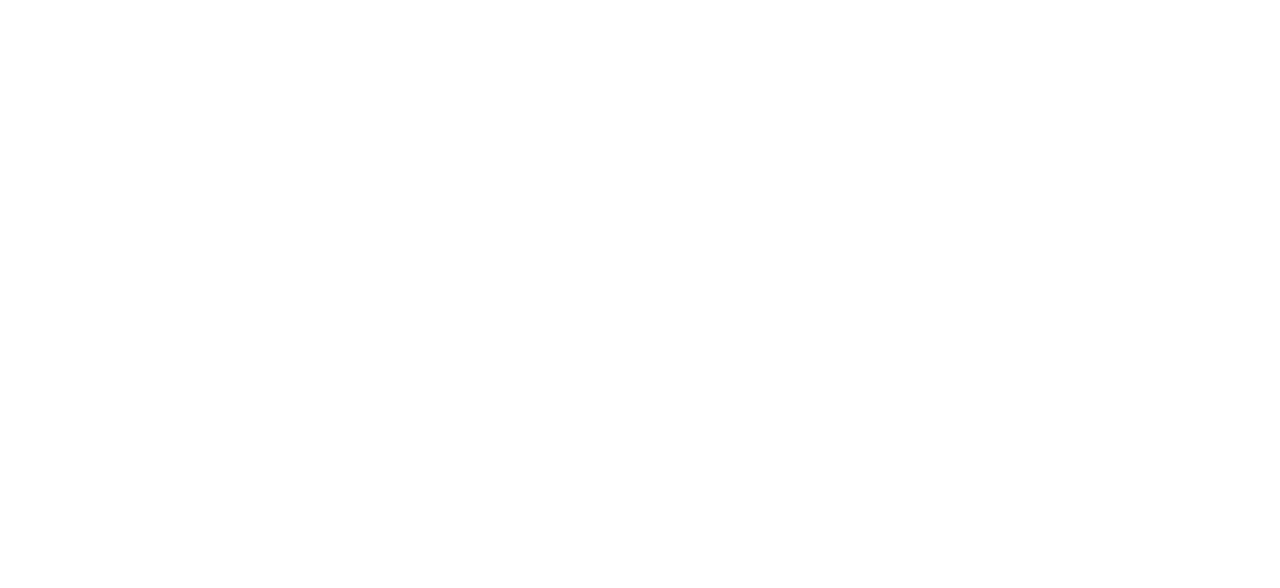
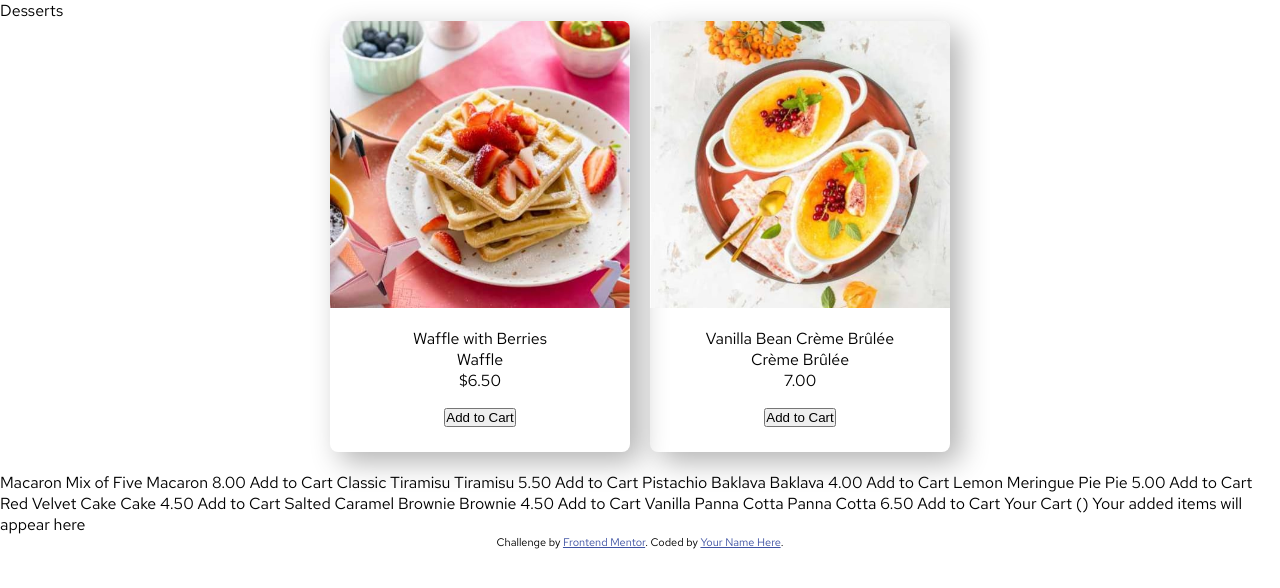
Before and after one commit to alefadonais5/product-list-with-cart-web, a website: page index.html in a window 1280 px wide. Drawn offline with Linux system fonts and the light colour scheme.

Commit message:
Atualização

```diff
--- /dev/null
+++ b/index.css
@@ -0,0 +1,46 @@
+* {
+    padding: 0px;
+    margin: 0px;
+    box-sizing: border-box;
+  }
+
+body{
+    font-family: "Red Hat Text", sans-serif;
+
+}
+
+.main-container {
+    display: flex;
+    flex-wrap: wrap; /* Permite que os itens quebrem linha caso o espaço acabe */
+    justify-content: center; /* Centraliza os itens no eixo horizontal */
+    gap: 20px; /* Espaçamento entre os itens */
+}
+
+.post-container {
+    width: 300px;
+    display: flex;
+    flex-direction: column;
+    padding-bottom: 25px;
+    gap: 15px;
+    border-radius: 8px;
+
+    -webkit-box-shadow: 10px 10px 29px 0px rgba(0, 0, 0, 0.3);
+    -moz-box-shadow: 10px 10px 29px 0px rgba(0, 0, 0, 0.3);
+    box-shadow: 10px 10px 29px 0px rgba(0, 0, 0, 0.3);
+
+  }
+
+.post-image img {
+    width: 100%;
+    height: auto;
+    object-fit: cover;
+    border-radius: 8px 8px 0px 0px;
+}
+
+.post-information {
+    text-align: center;
+}
+
+.post-bottom {
+    text-align: center;
+}
--- a/index.html
+++ b/index.html
@@ -5,10 +5,98 @@
   <meta name="viewport" content="width=device-width, initial-scale=1.0"> <!-- displays site properly based on user's device -->
 
   <link rel="icon" type="image/png" sizes="32x32" href="./assets/images/favicon-32x32.png">
+  <link rel="stylesheet" href="./index.css">
+  <link rel="preconnect" href="https://fonts.googleapis.com">
+  <link rel="preconnect" href="https://fonts.gstatic.com" crossorigin>
+  <link href="https://fonts.googleapis.com/css2?family=Red+Hat+Text:ital,wght@0,300..700;1,300..700&display=swap" rel="stylesheet">
 
   <title>Frontend Mentor | Product list with cart</title>
+
+    <!-- Feel free to remove these styles or customise in your own stylesheet 👍 -->
+    <style>
+      .attribution { font-size: 11px; text-align: center; }
+      .attribution a { color: hsl(228, 45%, 44%); }
+    </style>
 </head>
 <body>
+  Desserts
+  <main class="main-container">
+    <div class="post-container">
+
+      <div class="post-image">
+        <img title="Post image" src="assets/images/image-waffle-desktop.jpg" alt="Waffle with Berries">
+      </div>
+
+      <div class="post-information">
+        <p>Waffle with Berries</p>
+        <p>Waffle</p>
+        <p>$6.50</p>
+      </div>
+
+      <div class="post-bottom">
+        <button>Add to Cart</button>
+      </div>
+    </div>
+
+    <div class="post-container">
+      <div class="post-image">
+        <img title="Post image" src="assets/images/image-creme-brulee-desktop.jpg" alt="Vanilla Bean Crème Brûlée">
+      </div>
+
+      <div class="post-information">
+        <p>Vanilla Bean Crème Brûlée</p>
+        <p>Crème Brûlée</p>
+        <p>7.00</p>
+      </div>
+
+      <div class="post-bottom">
+        <button>Add to Cart</button>
+      </div>
+    </div>
+
+      Macaron Mix of Five
+      Macaron
+      8.00
+      Add to Cart
+
+      Classic Tiramisu
+      Tiramisu
+      5.50
+      Add to Cart
+
+      Pistachio Baklava
+      Baklava
+      4.00
+      Add to Cart
+
+      Lemon Meringue Pie
+      Pie
+      5.00
+      Add to Cart
+
+      Red Velvet Cake
+      Cake
+      4.50
+      Add to Cart
+
+      Salted Caramel Brownie
+      Brownie
+      4.50
+      Add to Cart
+
+      Vanilla Panna Cotta
+      Panna Cotta
+      6.50
+      Add to Cart
+
+      Your Cart (<!-- Quantity -->)
+      Your added items will appear here
+    </div>
+  </main>
+  <div class="attribution">
+    Challenge by <a href="https://www.frontendmentor.io?ref=challenge">Frontend Mentor</a>.
+    Coded by <a href="#">Your Name Here</a>.
+  </div>
 
 </body>
 </html>
--- a/index.ts
+++ b/index.ts
@@ -15,6 +15,3 @@ class Product {
         this._img = img
     }
 }
-
-const produto1 = new Produc(category, name);
-}
--- a/package.json
+++ b/package.json
@@ -14,8 +14,9 @@
   "description": "",
   "devDependencies": {
     "@faker-js/faker": "^9.0.1",
+    "@types/uuid": "^10.0.0",
     "typescript": "^5.6.2",
-    "vite": "^5.4.5"
+    "vite": "^5.4.6"
   },
   "dependencies": {
     "uuid": "^10.0.0"
```
Also changed, not shown: 2 other files.
